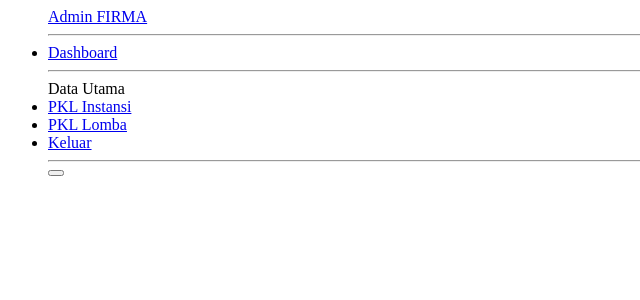
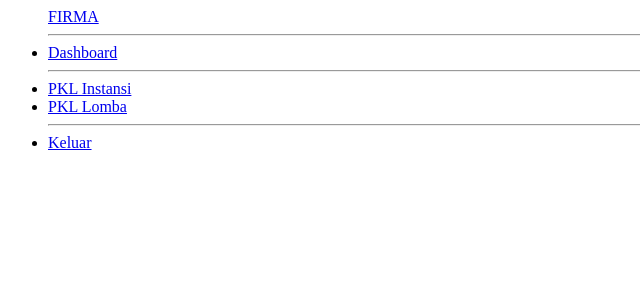
Before and after one commit to Actanzil/firma, a PHP site: page /firma_mvc/views/templates/sidebar.php in a window 1280 px wide. Shown: the top 300 px of the page, without its empty margins (0-640 px from the left). Run offline with PHP 8.4, Linux system fonts and the light colour scheme; some libraries are stand-ins or nearby versions.

Commit message:
Perubahan tata letak

```diff
--- a/app/views/templates/sidebar.php
+++ b/app/views/templates/sidebar.php
@@ -8,7 +8,7 @@
 
             <!-- Sidebar - Brand -->
             <a class="sidebar-brand d-flex align-items-center justify-content-center" href="#">
-                <div class="sidebar-brand-text mx-3">Admin FIRMA</div>
+                <div class="sidebar-brand-text mx-3">FIRMA</div>
             </a>
 
             <!-- Divider -->
@@ -23,11 +23,6 @@
 
             <!-- Divider -->
             <hr class="sidebar-divider">
-
-            <!-- Heading -->
-            <div class="sidebar-heading">
-                Data Utama
-            </div>
 
             <!-- Nav Item - Data PKL Instansi -->
             <li class="nav-item">
@@ -45,7 +40,9 @@
                 </a>
             </li>
 
-            <!-- Nav Item - Keluar -->
+            <!-- Divider -->
+            <hr class="sidebar-divider d-none d-md-block">
+
             <li class="nav-item">
                 <a class="nav-link" href="<?= BASE_URL; ?>/logout">
                     <i class="fas fa-sign-out-alt"></i>
@@ -53,13 +50,5 @@
                 </a>
             </li>
 
-            <!-- Divider -->
-            <hr class="sidebar-divider d-none d-md-block">
-
-            <!-- Sidebar Toggler (Sidebar) -->
-            <div class="text-center d-none d-md-inline">
-                <button class="rounded-circle border-0" id="sidebarToggle"></button>
-            </div>
-
         </ul>
         <!-- End of Sidebar -->
```
Also changed, not shown: public/resource/img/bglogin.png.
